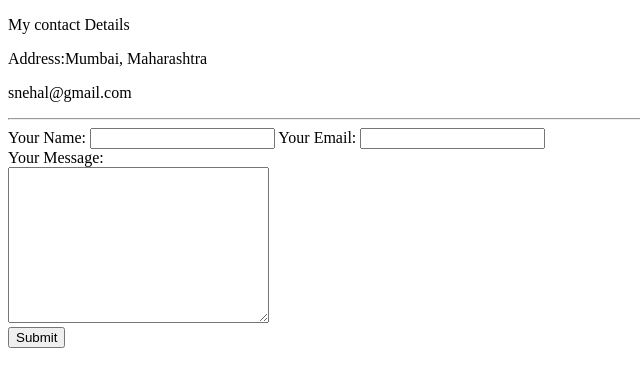
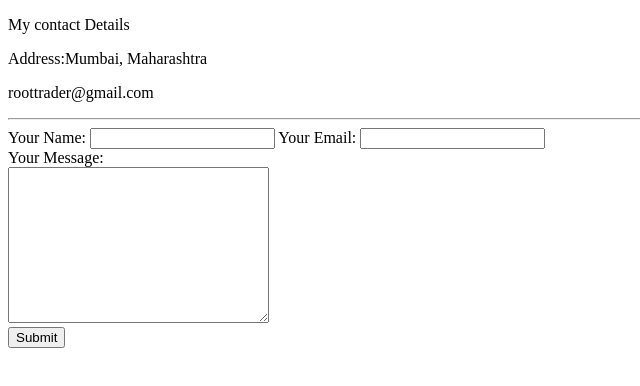
Before and after one commit to Roottrader/cv, a plain HTML site: page ContactMe.html in a window 1280 px wide. Shown: the full height of the page, 0-640 px from the left. Drawn offline with Linux system fonts and the light colour scheme.

Commit message:
Update ContactMe.html

```diff
--- a/ContactMe.html
+++ b/ContactMe.html
@@ -9,7 +9,7 @@
 <body>
   <p>My contact Details</p>
   <p>Address:Mumbai, Maharashtra</p>
-  <p>snehal@gmail.com</p>
+  <p>roottrader@gmail.com</p>
   <hr>
   <form class=" action="mailto:info@londonappbreery.com" method="post" enctype="text/plain">
   <label>Your Name:</label>
```
